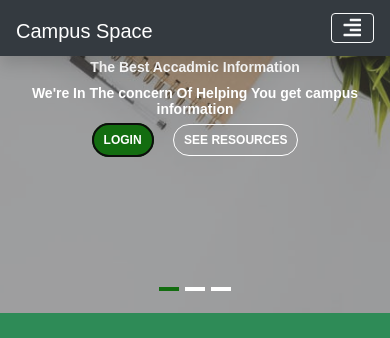
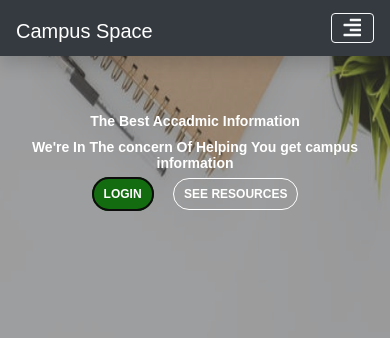
Before and after one commit to STEMCoders-ABU/project1, a CodeIgniter app: page /project1/ in a window 390 px wide; the page is wider, and only the part inside the window is pictured. Shown: the top 338 px of that part. Run offline with CodeIgniter, Linux system fonts and the light colour scheme.

Commit message:
Fixed homepage slider height

```diff
--- a/assets/css/nivo-slider-theme.css
+++ b/assets/css/nivo-slider-theme.css
@@ -126,7 +126,7 @@ Supports Thumbs: true
 
 @media (min-width: 1400px) and (max-width:1920px) {
   .slider-content {
-    padding: 340px 0;
+    padding: 140px 0;
   }
 }
 
@@ -134,7 +134,7 @@ Supports Thumbs: true
 
 @media (min-width: 992px) and (max-width: 1169px) {
   .slider-content {
-    padding: 144px 0;
+    padding: 44px 0;
   }
 }
 
@@ -142,7 +142,7 @@ Supports Thumbs: true
 
 @media (min-width: 768px) and (max-width: 991px) {
   .slider-content {
-    padding: 93px 0;
+    padding: 193px 0;
   }
   .layer-1-2 h1 {
     font-size: 22px;
@@ -160,7 +160,7 @@ Supports Thumbs: true
     display: none;
   }
   .slider-content {
-    padding: 46px 0px;
+    padding: 100px 0px;
   }
   .layer-1-2 {
     margin: 10px 0;
--- a/assets/css/nivo-slider.css
+++ b/assets/css/nivo-slider.css
@@ -28,9 +28,16 @@
 .nivoSlider {
 	position:relative;
 	width:100%;
-	height:auto;
+	height: 70vh !important;
 	overflow: hidden;
 }
+
+@media(max-width: 34em) {
+    .nivoSlider {
+        height: 50vh !important;
+    }
+}
+
 .nivoSlider img {
 	position:absolute;
 	top:0px;
```
